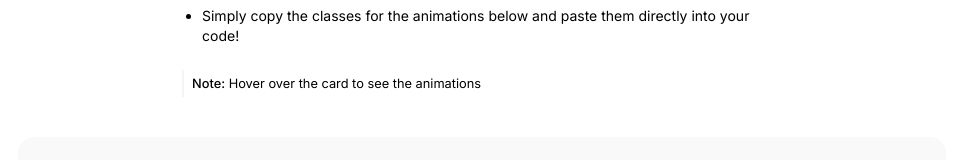
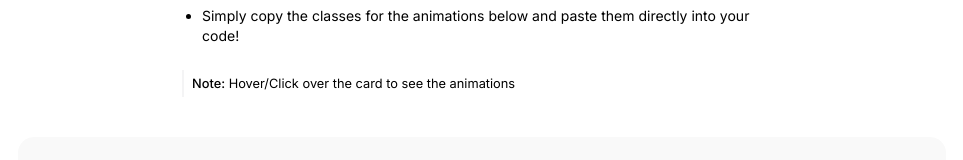
Before and after one commit to PraveenShinde3/tailwind-animations, a Next.js app: page / in a window 1280 px wide. Shown: the part 370-530 px from the top of the page, without its empty margins (158-1121 px from the left). Built offline with nearby package versions, Linux system fonts and the light colour scheme.

Commit message:
docs: update card animation instructions to include 'Click'

```diff
--- a/src/components/Header.js
+++ b/src/components/Header.js
@@ -56,8 +56,8 @@ const Header = () => {
           </ul>
         </div>
         <small className="px-2 border-l-2 border-s-zinc-100 p-1 ">
-          <span className="font-medium">Note:</span> Hover over the card to see
-          the animations
+          <span className="font-medium">Note:</span> Hover/Click over the card
+          to see the animations
         </small>
       </div>
     </div>
```
